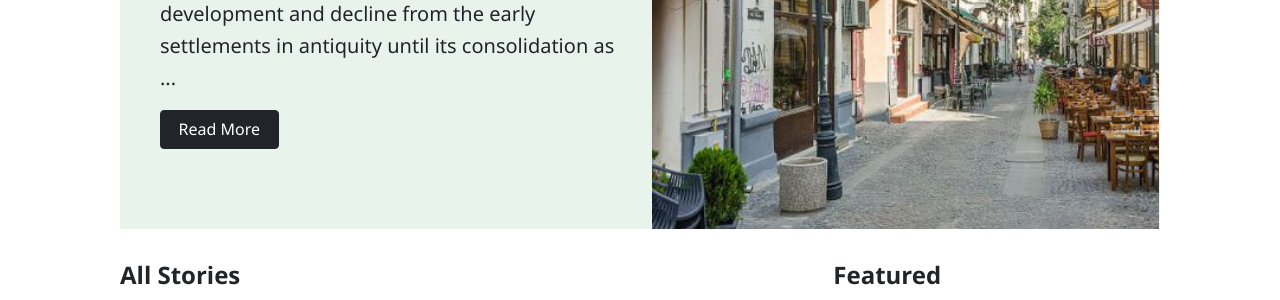
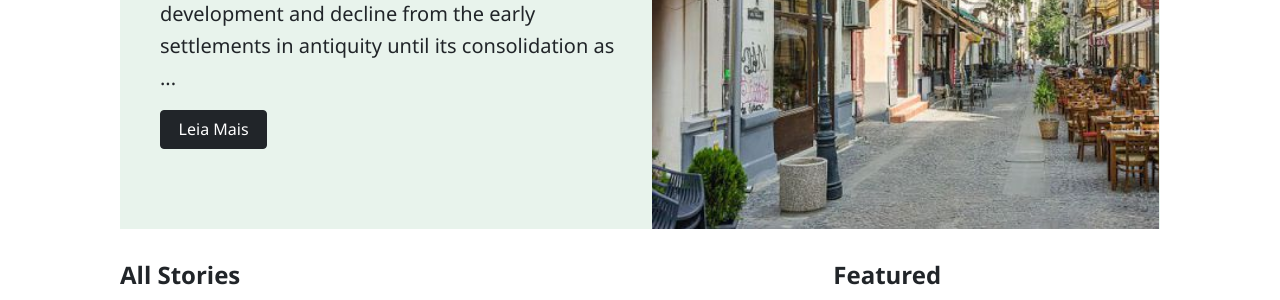
Before and after one commit to studiourbanna/studiourbanna.github.io, a Jekyll site: the page built from index.html, in a window 1280 px wide and 900 px high, scrolled down 538 px. Shown: the part 142-442 px from the top of the window. Built offline with Jekyll 4.4.1, drawn with Linux system fonts in a browser that asks for light colours; nearby versions of some CDN libraries; the list of posts is cut into pages by our own code.

Commit message:
Update Pages

```diff
--- a/404.html
+++ b/404.html
@@ -19,6 +19,6 @@
 <div class="container">
   <h1>404</h1>
 
-  <p><strong>Page not found :(</strong></p>
-  <p>The requested page could not be found.</p>
+  <p><strong>Pagina não encontrada :(</strong></p>
+  <p>A página pode não existir.</p>
 </div>
--- a/index.html
+++ b/index.html
@@ -144,7 +144,7 @@
                 <p class="mb-3 lead">
                     {{ post.excerpt | strip_html | strip_newlines | truncate: 136 }}
                 </p>
-                <a href="{{site.baseurl}}{{post.url}}" class="btn btn-dark">Read More</a>
+                <a href="{{site.baseurl}}{{post.url}}" class="btn btn-dark">Leia Mais</a>
             </div>
             <div class="col-md-6 d-none d-md-block pr-0" style="background-size:cover;background-image:url({{site.baseurl}}/{{ post.image }});">
             </div>
@@ -182,7 +182,7 @@
             {% if paginator.total_pages > 1 %}
             <ul class="pagination">
               {% if paginator.previous_page %}
-                <li class="page-item"><a class="page-link" href="{{ paginator.previous_page_path | prepend: site.baseurl | replace: '//', '/' }}">&laquo; Prev</a></li>
+                <li class="page-item"><a class="page-link" href="{{ paginator.previous_page_path | prepend: site.baseurl | replace: '//', '/' }}">&laquo; Ant</a></li>
               {% else %}
                 <li class="page-item disabled"><span class="prev page-link">&laquo;</span></li>
               {% endif %}
@@ -198,7 +198,7 @@
               {% endfor %}
 
               {% if paginator.next_page %}
-                <li class="page-item"><a class="page-link" href="{{ paginator.next_page_path | prepend: site.baseurl | replace: '//', '/' }}">Next &raquo;</a></li>
+                <li class="page-item"><a class="page-link" href="{{ paginator.next_page_path | prepend: site.baseurl | replace: '//', '/' }}">Pro &raquo;</a></li>
               {% else %}
                 <li class="page-item disabled"><span class="next page-link">&raquo;</span></li>
               {% endif %}
```
